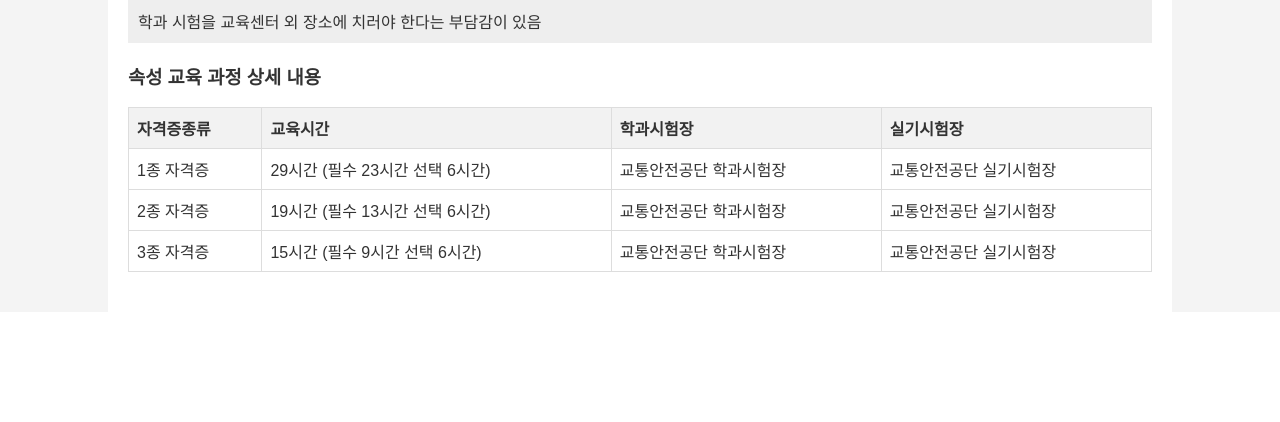
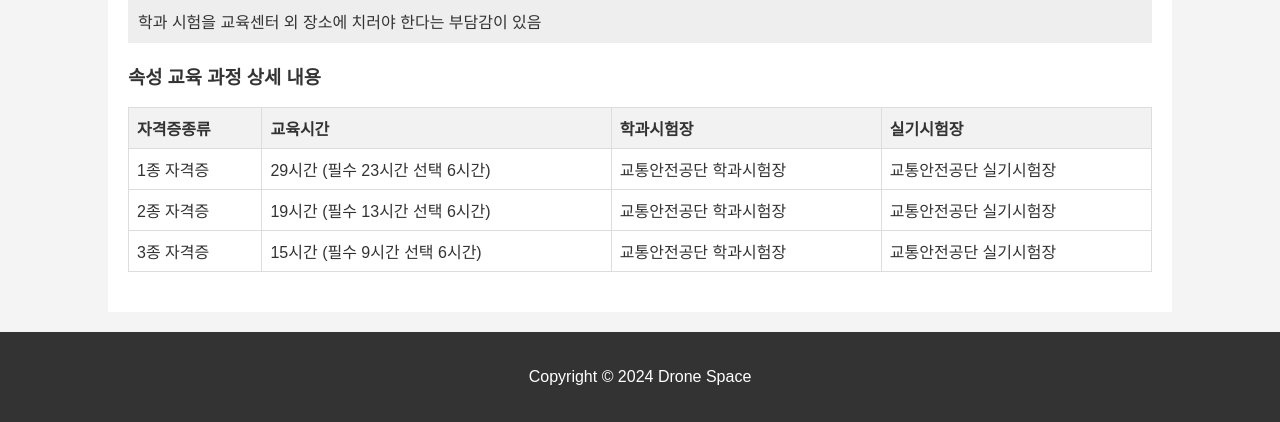
Before and after one commit to Dongyeon0123/DroneSpace, a PHP site: page /company.php in a window 1280 px wide. Shown: the part 1836-2258 px from the top of the page. Before the commit the page ends 2108 px from the top, so only its background shows below. Run offline with PHP 8.4, Linux system fonts and the light colour scheme.

Commit message:
footer 수정

```diff
--- a/company.php
+++ b/company.php
@@ -175,6 +175,9 @@ session_start();
             </tr>
         </table>
     </section>
+    <footer class="footer">
+        <p>Copyright &copy; 2024 Drone Space</p>
+    </footer>
     <script>
         function toggleMenu() {
             var menuOverlay = document.getElementById('menuOverlay');
```
